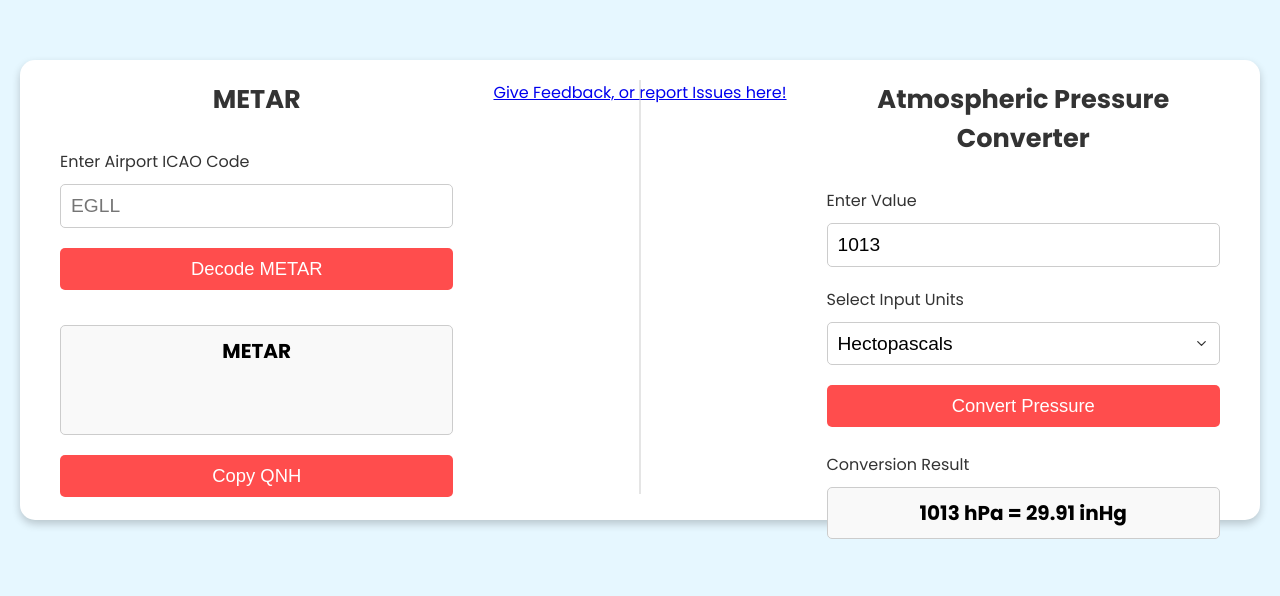
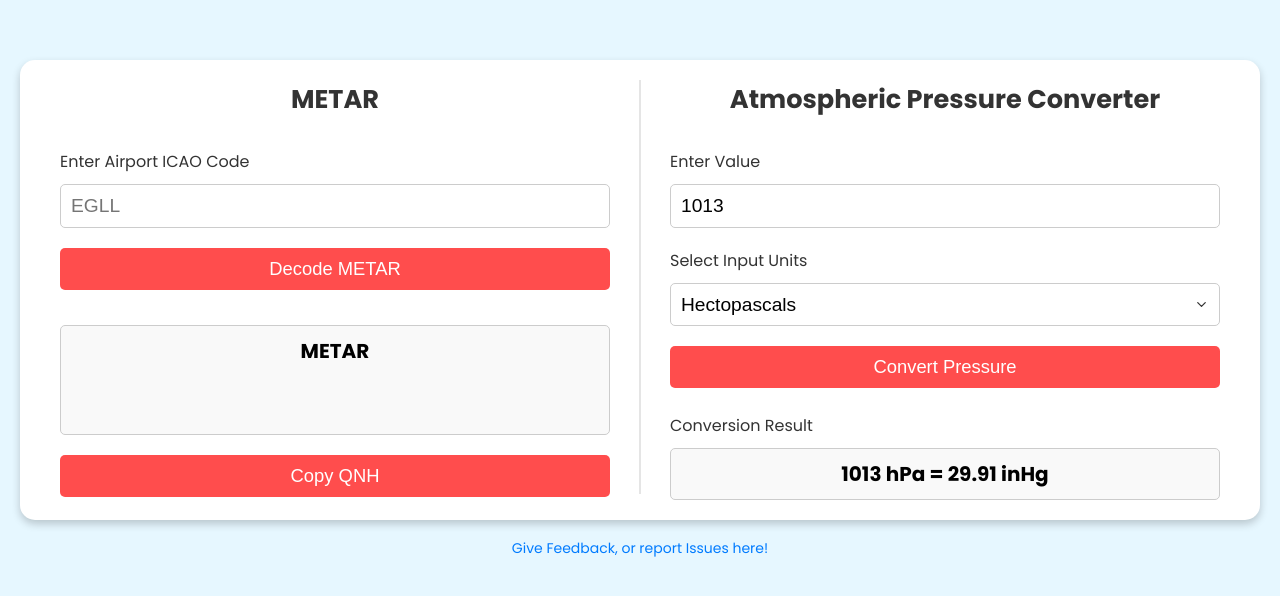
Before and after one commit to jackbash1/METAR-PressureConverter, a website: page index.html in a window 1280 px wide. Shown: the part 110-706 px from the top of the page. Drawn offline with Linux system fonts and the light colour scheme.

Commit message:
Update styles.css with the Styling for the Feedback Link

```diff
--- a/styles.css
+++ b/styles.css
@@ -21,6 +21,27 @@ body {
     height: 420px;
     width: 1200px;
     position: relative;
+}
+
+#feedback-container {
+    text-align: center; /* centers the feedback link */
+    margin-top: 20px; /* adds space between the container and feedback link */
+    position: absolute;
+    bottom: -40px; /* places it below the container */
+    left: 50%; /* centers it horizontally */
+    transform: translateX(-50%); /* ensures it's centered relative to the container */
+    width: 100%;
+}
+
+#feedback-link {
+    font-size: 14px;
+    color: #007bff;
+    text-decoration: none;
+}
+
+#feedback-link:hover {
+    text-decoration: underline;
+    color: #0056b3; /* darker blue on hover */
 }
 
 .section {
```
